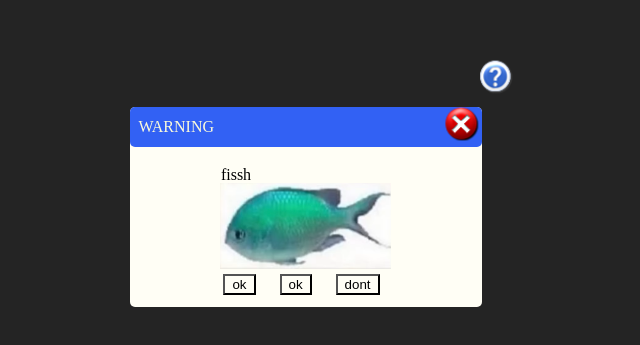
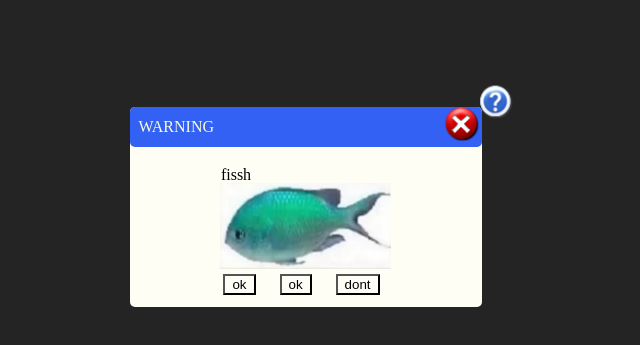
Before and after one commit to Deval027/fisshy, a React (Vite) app: page / in a window 1280 px wide. Shown: the part 193-538 px from the top of the page, without its empty margins (334-974 px from the left). Built offline with nearby package versions, Linux system fonts and the light colour scheme.

Commit message:
adjust positioning

```diff
--- a/src/App.css
+++ b/src/App.css
@@ -87,7 +87,7 @@
 #question1{
   position: absolute;
   left: 790px;
-  bottom: 530px;
+  bottom: 505px;
   max-height: 64px;
   min-height: 64px;
   background-color: transparent;
```
